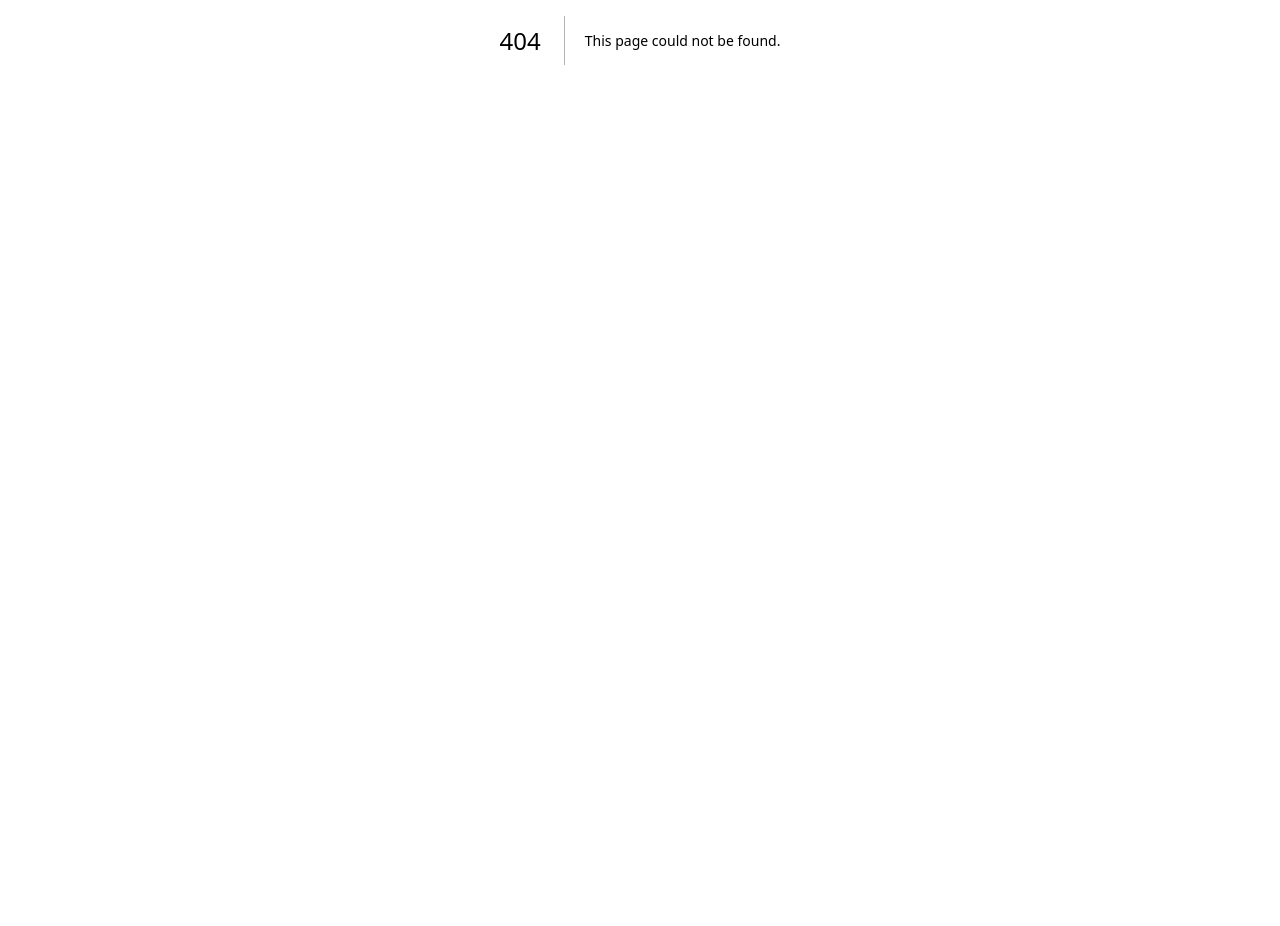
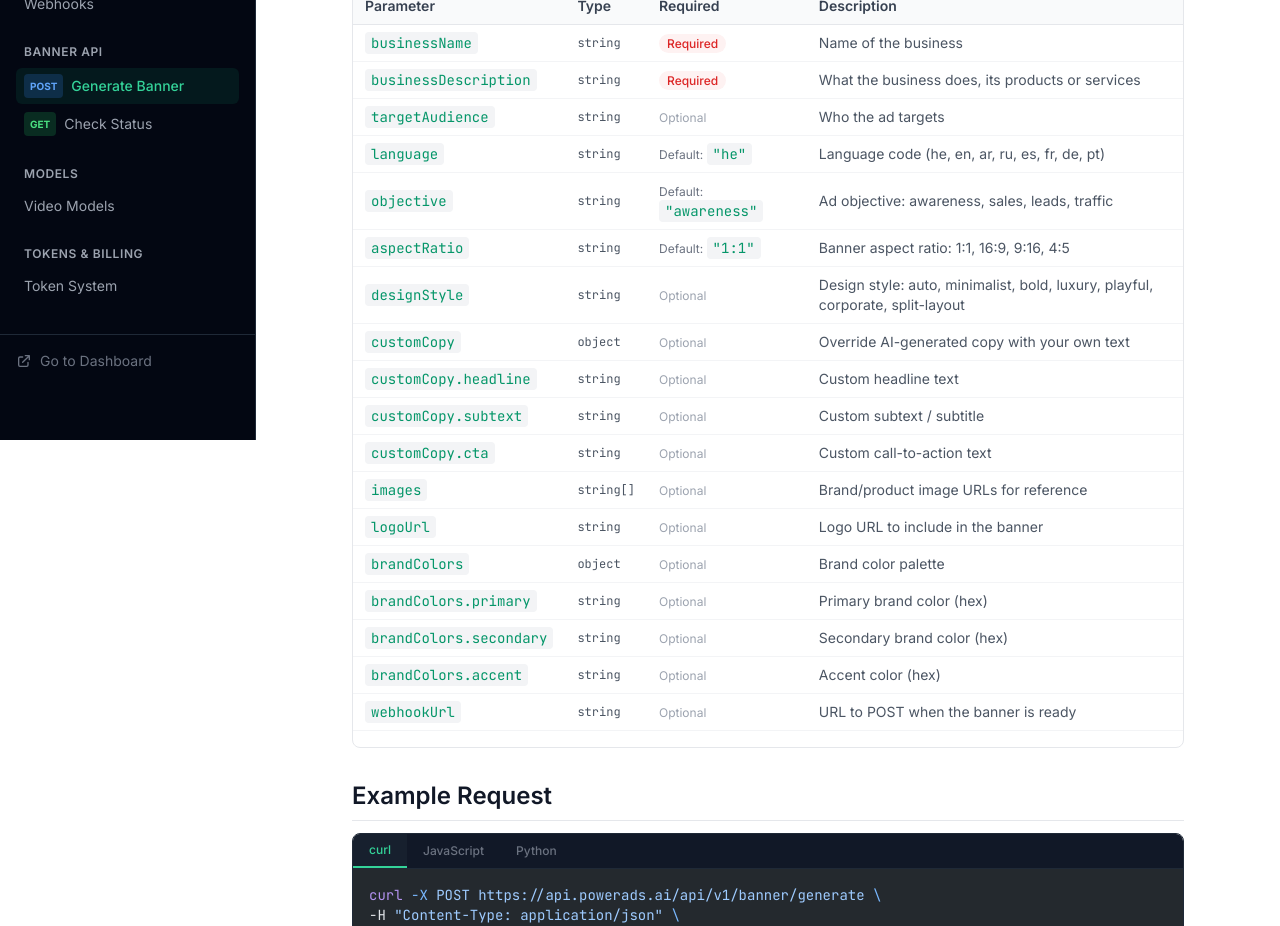
Before and after one commit to didv2/powerads-api-docs, a Next.js app: page /docs/banner/generate in a window 1280 px wide. Before the commit this address had no page. Shown: the part 360-1286 px from the top of the page. Before the commit the page ends 800 px from the top, so only its background shows below. Built offline with nearby package versions, Linux system fonts and the light colour scheme.

Commit message:
docs: add Banner API documentation (generate + status + sidebar + intro update)

```diff
--- /dev/null
+++ b/app/docs/banner/generate/page.mdx
@@ -0,0 +1,159 @@
+import { CodeBlock } from '@/components/code-block';
+import { CodeTabs } from '@/components/code-tabs';
+import { ParamTable } from '@/components/param-table';
+import { Callout } from '@/components/callout';
+
+# Generate Banner
+
+<span className="inline-block px-2 py-0.5 rounded text-xs font-bold bg-emerald-100 text-emerald-700 mr-2">POST</span>
+`/api/v1/banner/generate`
+
+Generate a professional AI-powered banner ad from a single API call. The AI creates a creative strategy (headline, subtext, CTA, visual concept) and then generates the banner image.
+
+Returns a `jobId` immediately — the banner is generated in the background (~30–90 seconds). Use the [status endpoint](/docs/banner/status) or a webhook to get the result.
+
+## Request Body
+
+<ParamTable params={[
+  { name: 'businessName', type: 'string', required: true, description: 'Name of the business' },
+  { name: 'businessDescription', type: 'string', required: true, description: 'What the business does, its products or services' },
+  { name: 'targetAudience', type: 'string', description: 'Who the ad targets' },
+  { name: 'language', type: 'string', default: '"he"', description: 'Language code (he, en, ar, ru, es, fr, de, pt)' },
+  { name: 'objective', type: 'string', default: '"awareness"', description: 'Ad objective: awareness, sales, leads, traffic' },
+  { name: 'aspectRatio', type: 'string', default: '"1:1"', description: 'Banner aspect ratio: 1:1, 16:9, 9:16, 4:5' },
+  { name: 'designStyle', type: 'string', description: 'Design style: auto, minimalist, bold, luxury, playful, corporate, split-layout' },
+  { name: 'customCopy', type: 'object', description: 'Override AI-generated copy with your own text' },
+  { name: 'customCopy.headline', type: 'string', description: 'Custom headline text' },
+  { name: 'customCopy.subtext', type: 'string', description: 'Custom subtext / subtitle' },
+  { name: 'customCopy.cta', type: 'string', description: 'Custom call-to-action text' },
+  { name: 'images', type: 'string[]', description: 'Brand/product image URLs for reference' },
+  { name: 'logoUrl', type: 'string', description: 'Logo URL to include in the banner' },
+  { name: 'brandColors', type: 'object', description: 'Brand color palette' },
+  { name: 'brandColors.primary', type: 'string', description: 'Primary brand color (hex)' },
+  { name: 'brandColors.secondary', type: 'string', description: 'Secondary brand color (hex)' },
+  { name: 'brandColors.accent', type: 'string', description: 'Accent color (hex)' },
+  { name: 'webhookUrl', type: 'string', description: 'URL to POST when the banner is ready' },
+]} />
+
+## Example Request
+
+<CodeTabs tabs={[
+  {
+    label: 'curl',
+    language: 'bash',
+    code: `curl -X POST https://api.powerads.ai/api/v1/banner/generate \\
+  -H "Content-Type: application/json" \\
+  -H "x-api-key: pk_live_your_api_key_here" \\
+  -d '{
+    "businessName": "Café Sol",
+    "businessDescription": "Artisan coffee shop in the heart of Tel Aviv. Specialty beans, handcrafted drinks.",
+    "targetAudience": "Coffee lovers aged 25-45",
+    "language": "he",
+    "objective": "awareness",
+    "aspectRatio": "1:1",
+    "brandColors": {
+      "primary": "#2d1810",
+      "secondary": "#d4a574"
+    },
+    "webhookUrl": "https://your-server.com/webhooks/banner"
+  }'`,
+  },
+  {
+    label: 'JavaScript',
+    language: 'javascript',
+    code: `const response = await fetch(
+  'https://api.powerads.ai/api/v1/banner/generate',
+  {
+    method: 'POST',
+    headers: {
+      'Content-Type': 'application/json',
+      'x-api-key': 'pk_live_your_api_key_here',
+    },
+    body: JSON.stringify({
+      businessName: 'Café Sol',
+      businessDescription: 'Artisan coffee shop in the heart of Tel Aviv.',
+      objective: 'awareness',
+      aspectRatio: '1:1',
+      webhookUrl: 'https://your-server.com/webhooks/banner',
+    }),
+  }
+);
+const data = await response.json();
+console.log(data.jobId); // "banner_abc123def456"`,
+  },
+  {
+    label: 'Python',
+    language: 'python',
+    code: `import requests
+
+response = requests.post(
+    "https://api.powerads.ai/api/v1/banner/generate",
+    headers={
+        "Content-Type": "application/json",
+        "x-api-key": "pk_live_your_api_key_here",
+    },
+    json={
+        "businessName": "Café Sol",
+        "businessDescription": "Artisan coffee shop in the heart of Tel Aviv.",
+        "objective": "awareness",
+        "aspectRatio": "1:1",
+        "webhookUrl": "https://your-server.com/webhooks/banner",
+    },
+)
+data = response.json()
+print(data["jobId"])  # "banner_abc123def456"`,
+  },
+]} />
+
+## Response
+
+<CodeBlock
+  language="json"
+  title="200 OK"
+  code={`{
+  "jobId": "banner_abc123def456",
+  "status": "processing",
+  "message": "Banner generation started. Use GET /api/v1/banner/status/{jobId} to check progress."
+}`}
+/>
+
+## Generation Pipeline
+
+The banner goes through three phases:
+
+| Phase | Description | Duration |
+|-------|-------------|----------|
+| **strategy** | AI generates creative brief (headline, subtext, CTA, visual concept, psychology trigger) | ~5-10s |
+| **image** | Banner image generated based on the strategy | ~30-60s |
+| **critique** | Hebrew text quality check + auto-retry if needed (Hebrew only) | ~10-15s |
+
+## Error Responses
+
+| Status | Description |
+|--------|-------------|
+| `400` | Missing required fields (`businessName`, `businessDescription`) |
+| `401` | Invalid or missing API key |
+| `402` | Insufficient tokens |
+| `429` | Rate limit exceeded |
+
+## Using Custom Copy
+
+You can override the AI-generated copy with your own text:
+
+<CodeBlock
+  language="json"
+  code={`{
+  "businessName": "Café Sol",
+  "businessDescription": "Artisan coffee shop",
+  "customCopy": {
+    "headline": "הטעם שמתחיל את הבוקר",
+    "subtext": "קפה טרי כל יום מ-6:00",
+    "cta": "הזמינו עכשיו"
+  },
+  "aspectRatio": "1:1"
+}`}
+/>
+
+<Callout type="info">
+  When custom copy is provided, the AI skips the strategy phase and goes directly to image generation using your text.
+</Callout>
--- /dev/null
+++ b/app/docs/banner/status/page.mdx
@@ -0,0 +1,109 @@
+import { CodeBlock } from '@/components/code-block';
+import { Callout } from '@/components/callout';
+
+# Check Banner Status
+
+<span className="inline-block px-2 py-0.5 rounded text-xs font-bold bg-blue-100 text-blue-700 mr-2">GET</span>
+`/api/v1/banner/status/{jobId}`
+
+Check the status of a banner generation job and retrieve the result when ready.
+
+## Example Request
+
+<CodeBlock
+  language="bash"
+  code={`curl https://api.powerads.ai/api/v1/banner/status/banner_abc123def456 \\
+  -H "x-api-key: pk_live_your_api_key_here"`}
+/>
+
+## Response — Processing
+
+<CodeBlock
+  language="json"
+  title="200 OK — In progress"
+  code={`{
+  "jobId": "banner_abc123def456",
+  "status": "processing",
+  "bannerUrl": null,
+  "strategy": null,
+  "aspectRatio": null,
+  "currentPhase": "image",
+  "error": null
+}`}
+/>
+
+The `currentPhase` field tells you where in the pipeline the job is:
+
+| Phase | Description |
+|-------|-------------|
+| `starting` | Job created, queued |
+| `strategy` | AI is generating the creative brief |
+| `image` | Banner image is being generated |
+| `critique` | Hebrew text quality check (Hebrew banners only) |
+
+## Response — Done
+
+<CodeBlock
+  language="json"
+  title="200 OK — Complete"
+  code={`{
+  "jobId": "banner_abc123def456",
+  "status": "done",
+  "bannerUrl": "https://ocfjqwf3uvpnj3wa.public.blob.vercel-storage.com/images/banner.png",
+  "strategy": {
+    "headline": "הבנק סירב לכם? אל תוותרו על הבית",
+    "subtext": "אנחנו נשיג לכם את אישור המשכנתא שאתם צריכים",
+    "cta": "בדקו זכאות למשכנתא כעת",
+    "angle": "Pain point + outcome",
+    "visual_concept": "Split-screen: bank rejection vs. happy family with keys",
+    "color_mood": "Navy blue with warm gold accents",
+    "psychology_trigger": "Loss aversion",
+    "design_style": "split-layout"
+  },
+  "aspectRatio": "1:1",
+  "currentPhase": null,
+  "error": null
+}`}
+/>
+
+## Response — Failed
+
+<CodeBlock
+  language="json"
+  title="200 OK — Failed"
+  code={`{
+  "jobId": "banner_abc123def456",
+  "status": "failed",
+  "bannerUrl": null,
+  "strategy": null,
+  "aspectRatio": null,
+  "currentPhase": null,
+  "error": "insufficient_tokens"
+}`}
+/>
+
+## Polling Pattern
+
+Banner generation typically takes 30–90 seconds. A simple polling approach:
+
+<CodeBlock
+  language="javascript"
+  code={`async function waitForBanner(jobId, apiKey) {
+  while (true) {
+    const res = await fetch(
+      \`https://api.powerads.ai/api/v1/banner/status/\${jobId}\`,
+      { headers: { 'x-api-key': apiKey } }
+    );
+    const data = await res.json();
+
+    if (data.status === 'done') return data.bannerUrl;
+    if (data.status === 'failed') throw new Error(data.error);
+
+    await new Promise(r => setTimeout(r, 5000)); // poll every 5s
+  }
+}`}
+/>
+
+<Callout type="info">
+  For production use, we recommend using <a href="/docs/video/webhooks">webhooks</a> instead of polling. The same webhook format works for both video and banner generation.
+</Callout>
--- a/app/docs/introduction/page.mdx
+++ b/app/docs/introduction/page.mdx
@@ -18,13 +18,14 @@ The gateway handles authentication, rate limiting, and routes your requests to t
 | API | Prefix | Status |
 |-----|--------|--------|
 | **Video Generation** | `/api/v1/video/*` | ✅ Available |
+| **Banner Generation** | `/api/v1/banner/*` | ✅ Available |
 | Landing Pages | `/api/v1/lp/*` | 🔜 Coming soon |
-| Banners | `/api/v1/banner/*` | 🔜 Coming soon |
 | Social Posts | `/api/v1/social/*` | 🔜 Coming soon |
 
 ## Capabilities
 
 - **Video Generation** — Create AI-powered video ads with scripts, voiceover, music, captions, and AI-generated visuals
+- **Banner Generation** — Create professional banner ads with AI-generated creative strategy, copy, and visuals
 - **Multiple Styles** — UGC, cinematic, product-focused, and more
 - **AI Presenters** — Use custom or catalog video models as on-screen talent
 - **Webhook Notifications** — Get notified when your content is ready
@@ -82,6 +83,7 @@ Your App → api.powerads.ai → Video Service → Video Ready → Webhook
 ## Next Steps
 
 - [Authentication](/docs/authentication) — Set up your API key
-- [Generate Video](/docs/video/generate) — Full endpoint reference
+- [Generate Video](/docs/video/generate) — Video endpoint reference
+- [Generate Banner](/docs/banner/generate) — Banner endpoint reference
 - [Video Models](/docs/models) — Browse available AI presenters
 - [Token System](/docs/billing) — Understand usage and billing
--- a/app/docs/video/webhooks/page.mdx
+++ b/app/docs/video/webhooks/page.mdx
@@ -3,7 +3,9 @@ import { Callout } from '@/components/callout';
 
 # Webhooks
 
-Instead of polling the status endpoint, you can provide a `webhookUrl` when generating a video. PowerAds will send a POST request to your URL when the video is complete (or if it fails).
+Instead of polling the status endpoint, you can provide a `webhookUrl` when generating a video or banner. PowerAds will send a POST request to your URL when the content is complete.
+
+Webhooks work the same way for both the [Video API](/docs/video/generate) and [Banner API](/docs/banner/generate).
 
 ## How It Works
 
--- a/components/sidebar.tsx
+++ b/components/sidebar.tsx
@@ -30,6 +30,13 @@ const navigation: NavSection[] = [
       { title: 'Generate Video', href: '/docs/video/generate', method: 'POST' },
       { title: 'Check Status', href: '/docs/video/status', method: 'GET' },
       { title: 'Webhooks', href: '/docs/video/webhooks' },
+    ],
+  },
+  {
+    title: 'Banner API',
+    items: [
+      { title: 'Generate Banner', href: '/docs/banner/generate', method: 'POST' },
+      { title: 'Check Status', href: '/docs/banner/status', method: 'GET' },
     ],
   },
   {
```
